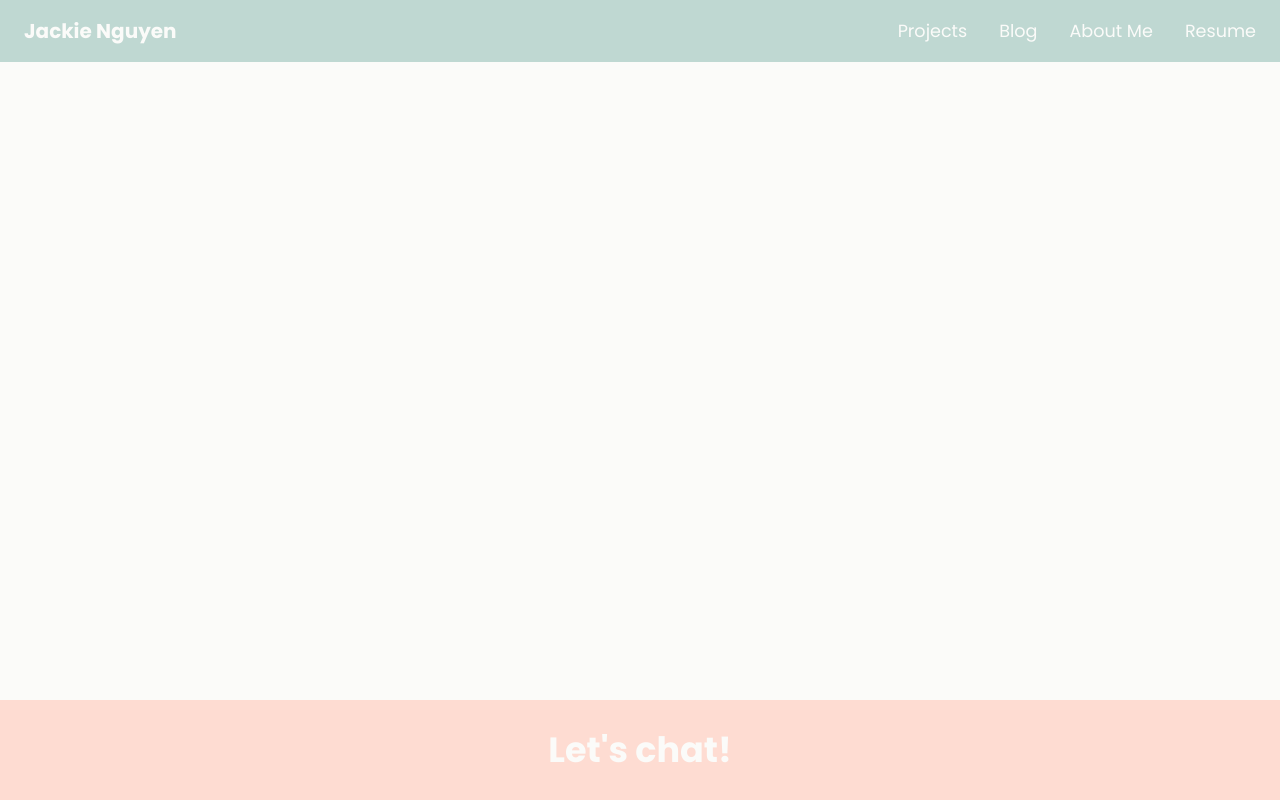
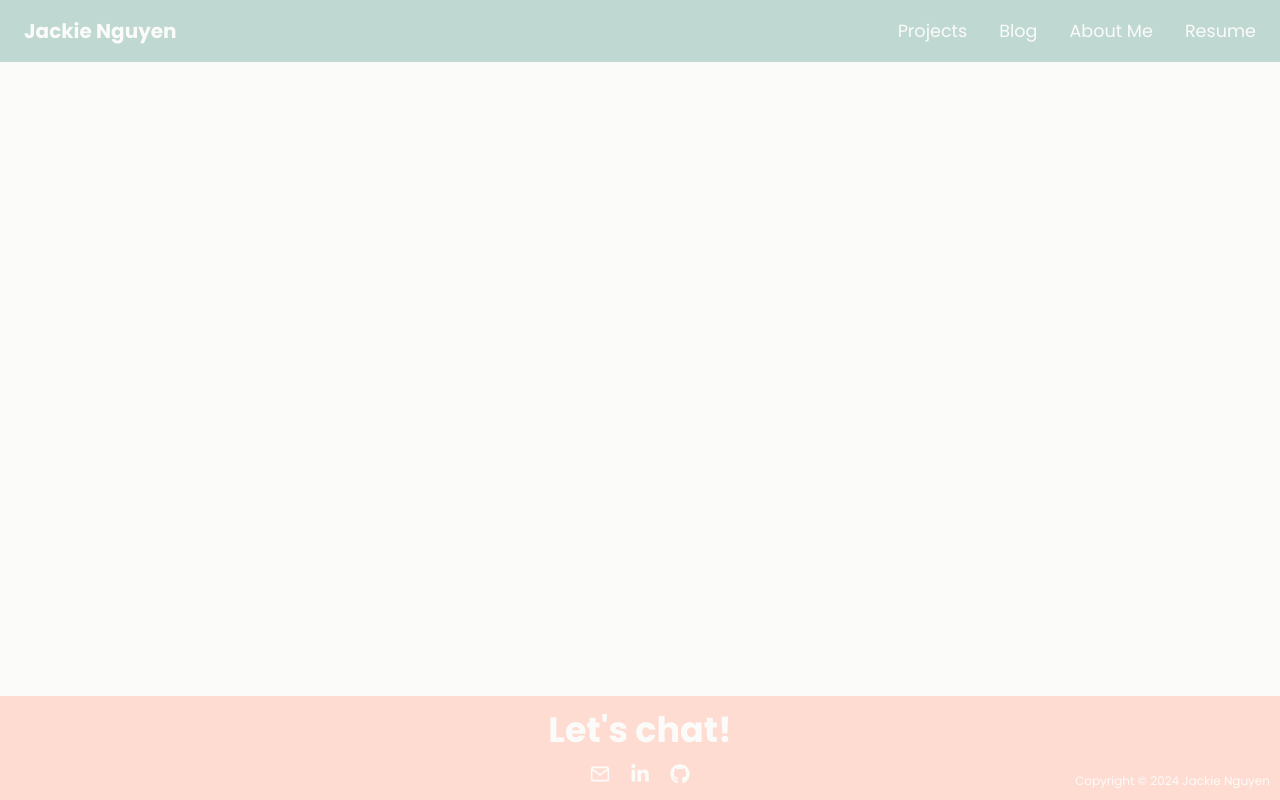
Before and after one commit to njnguyen/Portfolio-Website, a Next.js app: page / in a window 1280 px wide. Built offline with nearby package versions, Linux system fonts and the light colour scheme.

Commit message:
footer done

```diff
--- a/src/components/Footer.jsx
+++ b/src/components/Footer.jsx
@@ -1,7 +1,16 @@
+import { FaGithub, FaLinkedinIn } from 'react-icons/fa'
+import { FiMail } from 'react-icons/fi'
+
 const Footer = () => {
     return (
         <div className="foot-container">
             <p className="foot-title">Let&#39;s chat!</p>
+            <div className="foot-icons">
+                <a href="mailto:nj.nguyen0205@gmail.com" target="_blank"><FiMail size={20} /></a>
+                <a href="https://www.linkedin.com/in/njnguyen/" target="_blank"><FaLinkedinIn size={20} /></a>
+                <a href="https://github.com/njnguyen" target="_blank"><FaGithub size={20} /></a>
+            </div>
+            <p className="copyright">Copyright &copy; 2024 Jackie Nguyen</p>
         </div>
     )
 }
--- a/src/styles/globals.css
+++ b/src/styles/globals.css
@@ -64,6 +64,9 @@ body {
 
 /* Footer */
 .foot-container {
+  display: flex;
+  flex-direction: column;
+  justify-content: center;
   align-items: center;
   padding: 0.5rem;
   background-color: var(--secondary-light);
@@ -71,9 +74,28 @@ body {
 }
 .foot-title {
   color: var(--primary-light);
-  text-align: center;
   font-size: 35px;
   font-weight: bold;
   font-family: var(--main-font), sans-serif;
-  padding: 1rem;
+  margin-bottom: 0.5rem;
 }
+.foot-icons {
+  display: flex;
+  gap: 20px;
+  margin-bottom: 0.5rem;
+}
+.foot-icons a {
+  color: var(--primary-light);
+  transition: color 0.3s ease;
+}
+.foot-icons a:hover {
+  color: var(--accent);
+}
+.copyright {
+  color: var(--primary-light);
+  font-family: var(--main-font), sans-serif;
+  font-size: 12px;
+  position: absolute;
+  bottom: 10px;
+  right: 10px;
+}
```
Also changed, not shown: package.json (+5 -4 lines), 1 other file (tests, documents, lock files or other folders).
